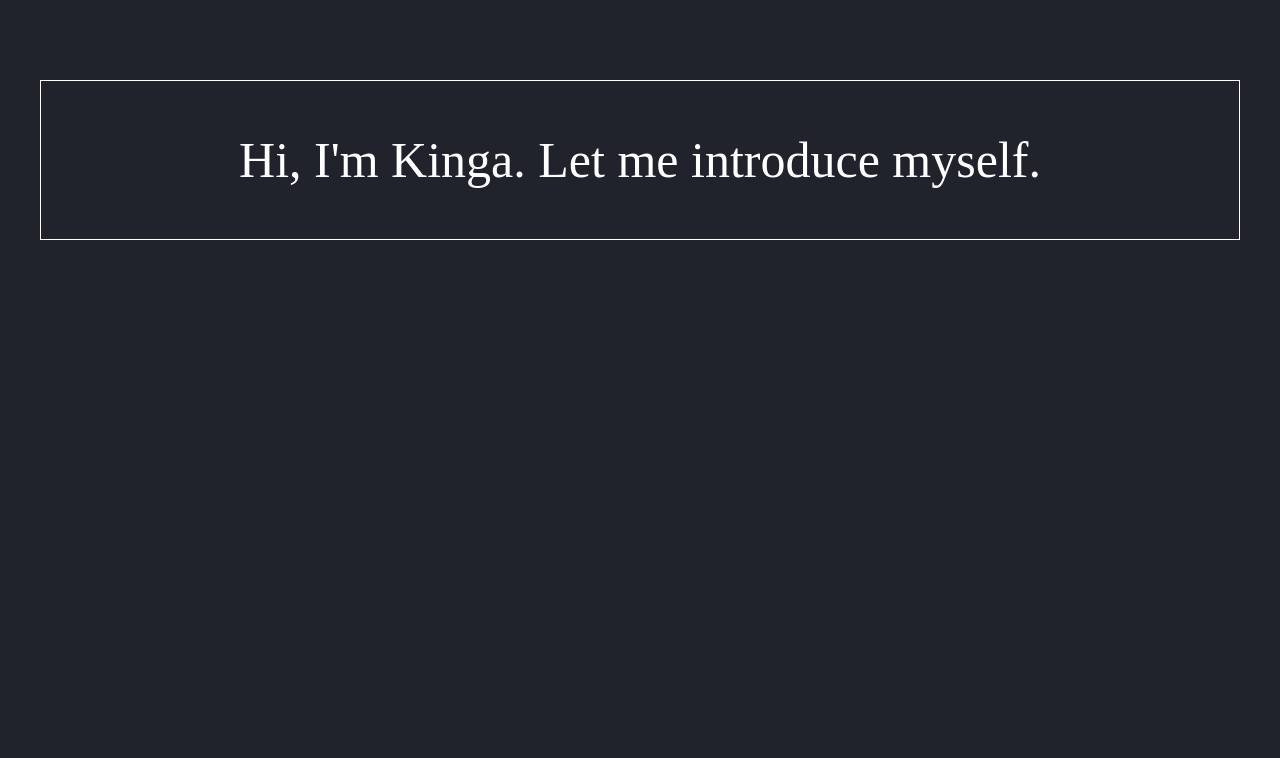
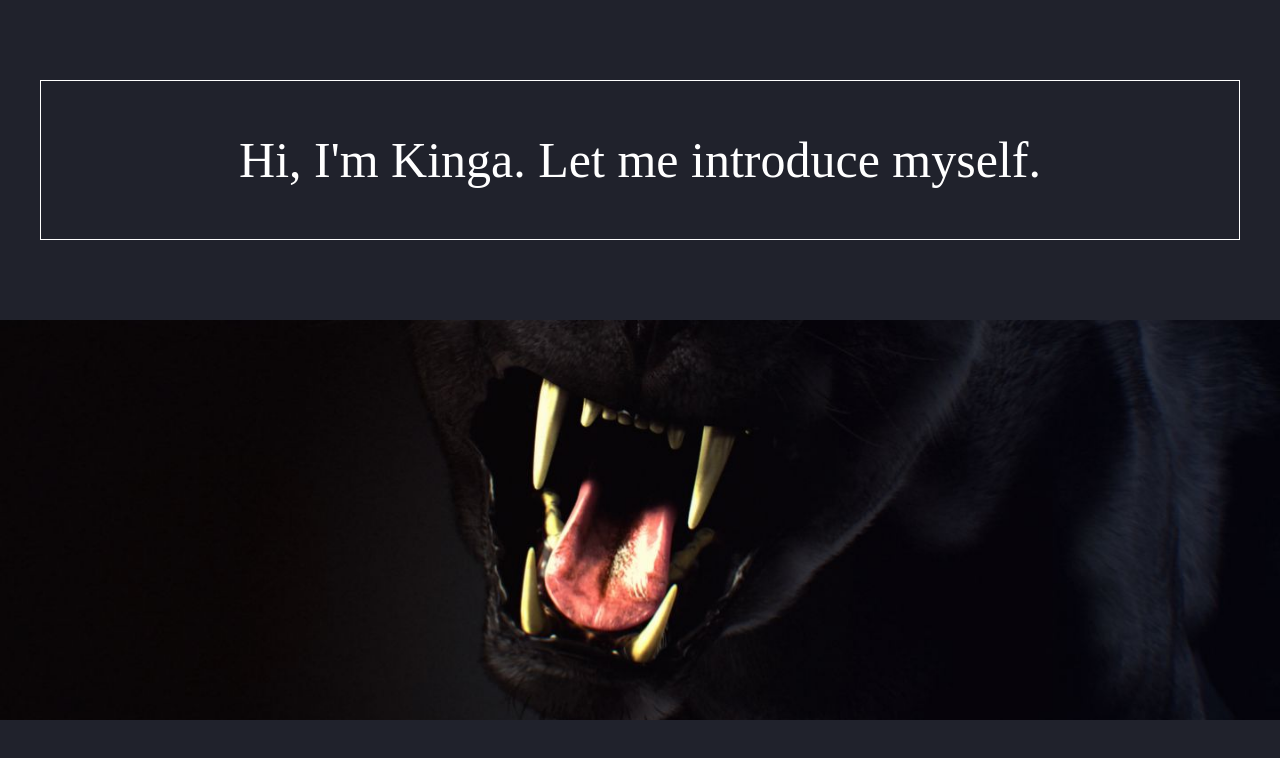
Before and after one commit to kingastanek/Portfolio, a website: page index.html in a window 1280 px wide. Drawn offline with nearby package versions, Linux system fonts and the light colour scheme.

Commit message:
Add paralax

```diff
--- a/index.html
+++ b/index.html
@@ -2,16 +2,20 @@
 <html>
   <head>
     <meta charset="utf-8">
+    <meta name="viewport" content="width=device-width, initial-scale=1">
     <title>Kinga Stanek</title>
     <link rel="stylesheet" href="css/main.css">
   </head>
 
   <body>
+
     <header class="container">
       <div class="row">
         <h1 class="col-6">Hi, I'm Kinga. Let me introduce myself.</h1>
       </div>
     </header>
+
+    <div class="paralax"></div>
 
     <script src="https://code.jquery.com/jquery-3.2.1.min.js"
     integrity="sha256-hwg4gsxgFZhOsEEamdOYGBf13FyQuiTwlAQgxVSNgt4="
--- a/scss/main.scss
+++ b/scss/main.scss
@@ -7,12 +7,22 @@ body {
 }
 
 header {
-  h1{
+  h1 {
     text-align: center;
     color: #fff;
     font-size: 50px;
-    margin-top: 80px;
+    margin: 80px auto;
     padding: 50px;
     border: 1px solid #fff;
   }
 }
+
+.paralax {
+    max-width: 100%;
+    background-image: url("/img/paralax.jpg");
+    background-repeat: no-repeat;
+    background-size: cover;
+    background-position: center;
+    background-attachment: fixed;
+    height: 400px;
+}
```
Also changed, not shown: css/main.css, img/paralax.jpg (added).
